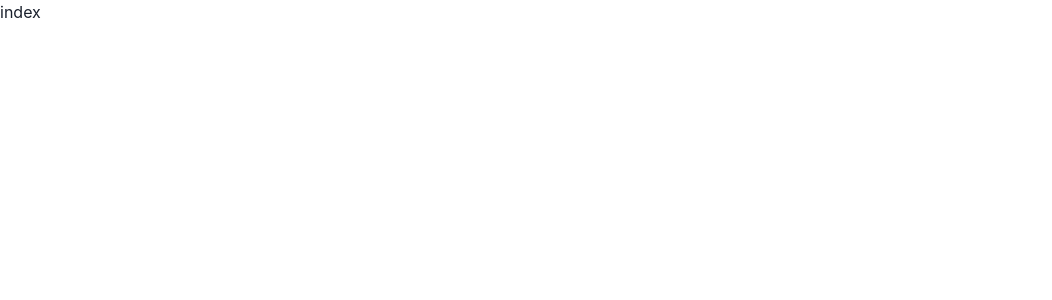
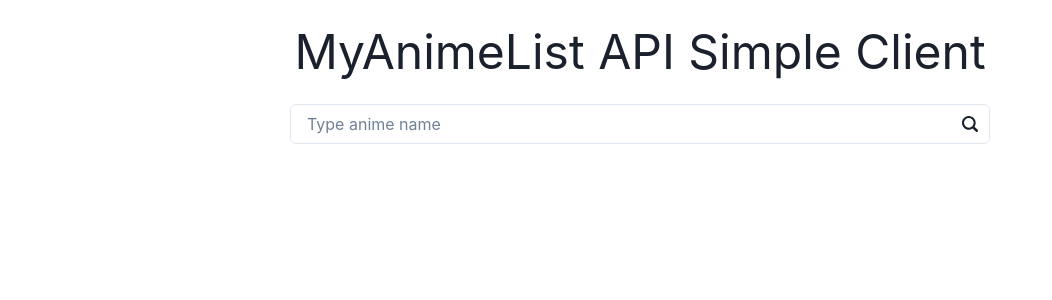
Before and after one commit to noskymunzen/Jikan-Client, a Next.js app: page / in a window 1280 px wide. Shown: the top 300 px of the page, without its empty margins (0-1052 px from the left). Built offline with nearby package versions, Linux system fonts and the light colour scheme; no server answers.

Commit message:
agrega titulo e input principal en index

```diff
--- a/pages/index.tsx
+++ b/pages/index.tsx
@@ -1,7 +1,11 @@
-import Head from "next/head";
-import Image from "next/image";
-import { Inter } from "@next/font/google";
-import styles from "../styles/Home.module.css";
+import {
+  Container,
+  Text,
+  InputGroup,
+  InputRightElement,
+  Input,
+} from "@chakra-ui/react";
+import { Search2Icon } from "@chakra-ui/icons";
 import $anime from "../services/anime";
 import { useEffect } from "react";
 
@@ -20,7 +24,23 @@
 
   return (
     <>
-      <div>index</div>
+      <Container
+        maxW="container.xl"
+        display="flex"
+        flexDirection="column"
+        alignItems="center"
+        gap="1rem"
+      >
+        <Text fontSize={{ base: "4xl", md: "5xl" }} mt="1rem">
+          MyAnimeList API Simple Client
+        </Text>
+        <InputGroup maxW="700px">
+          <InputRightElement pointerEvents="none">
+            <Search2Icon />
+          </InputRightElement>
+          <Input type="text" placeholder="Type anime name" />
+        </InputGroup>
+      </Container>
     </>
   );
 }
```
